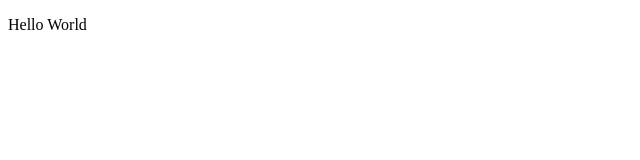
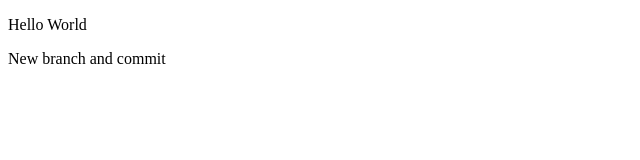
Before and after one commit to ikeuzo57/AjaxSearch, a plain HTML site: page index.html in a window 1280 px wide. Shown: the whole page, without its empty margins (0-640 px from the left). Drawn offline with Linux system fonts and the light colour scheme.

Commit message:
AAded new line :qw

```diff
--- a/index.html
+++ b/index.html
@@ -6,5 +6,6 @@
 </head>
 <body>
 	<p>Hello World</p>
+	<P>New branch and commit</P>
 </body>
 </html>
```
